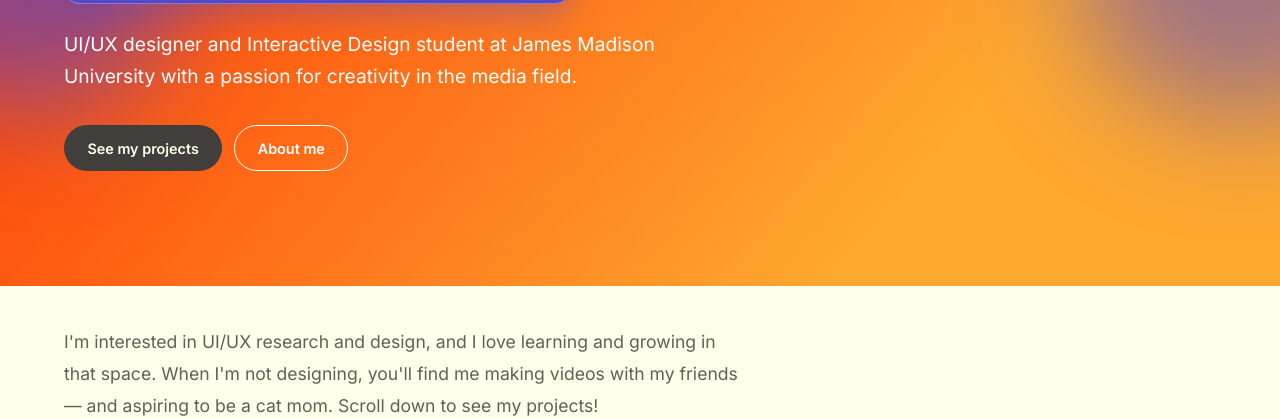
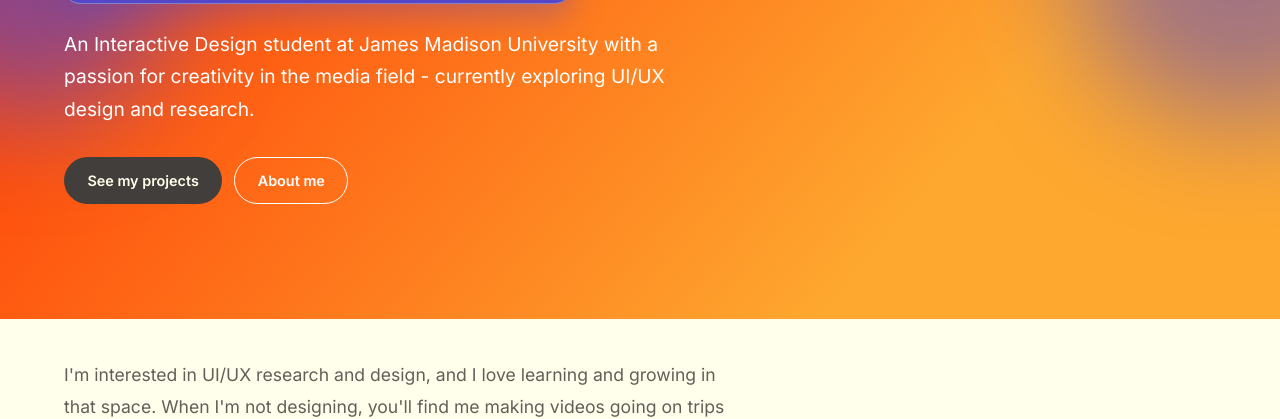
Before and after one commit to ejk7770/Eunice-Kim-Portfolio, a plain HTML site: page index.html in a window 1280 px wide. Shown: the part 383-802 px from the top of the page. Drawn offline with Linux system fonts and the light colour scheme.

Commit message:
modified:   index.html

```diff
--- a/index.html
+++ b/index.html
@@ -29,14 +29,14 @@
         <div class="hero">
           <span class="eyebrow">Interactive Designer</span>
           <h1 id="hero-title">Eunice Kim</h1>
-          <p class="hero-copy">UI/UX designer and Interactive Design student at James Madison University with a passion for creativity in the media field.</p>
+          <p class="hero-copy">An Interactive Design student at James Madison University with a passion for creativity in the media field - currently exploring UI/UX design and research.</p>
           <div class="button-row">
             <a class="button button-primary" href="#projects">See my projects</a>
             <a class="button button-outline-light" href="./about/">About me</a>
           </div>
         </div>
         <p class="intro-copy">I&apos;m interested in UI/UX research and design, and I love learning and growing in that space.
-          When I&apos;m not designing, you&apos;ll find me making videos with my friends — and aspiring to be a cat mom. Scroll down to see my projects!</p>
+          When I&apos;m not designing, you&apos;ll find me making videos going on trips with my friends. Scroll down to see my projects!</p>
       </section>
 
       <section class="container section" id="projects" aria-labelledby="projects-title">
```
